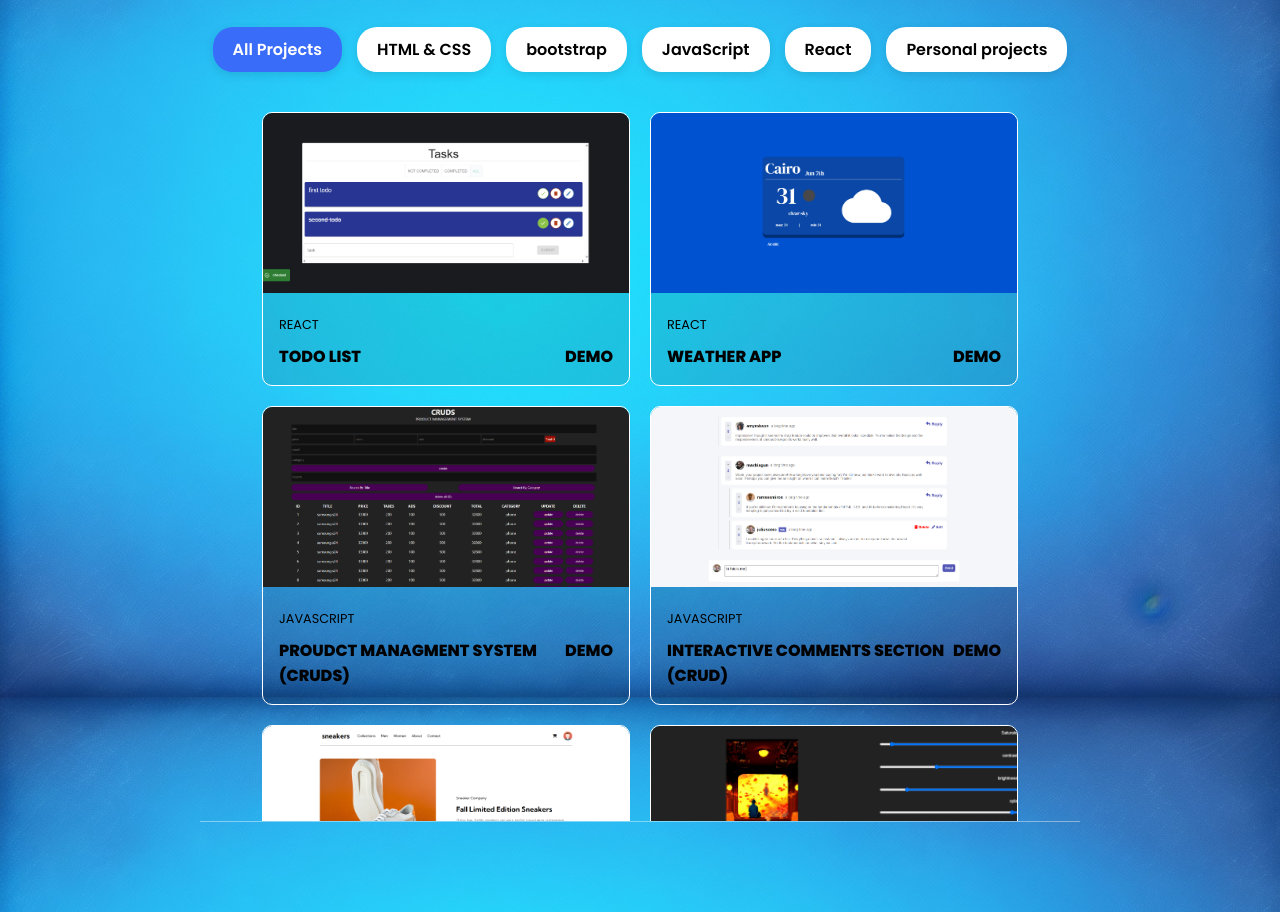
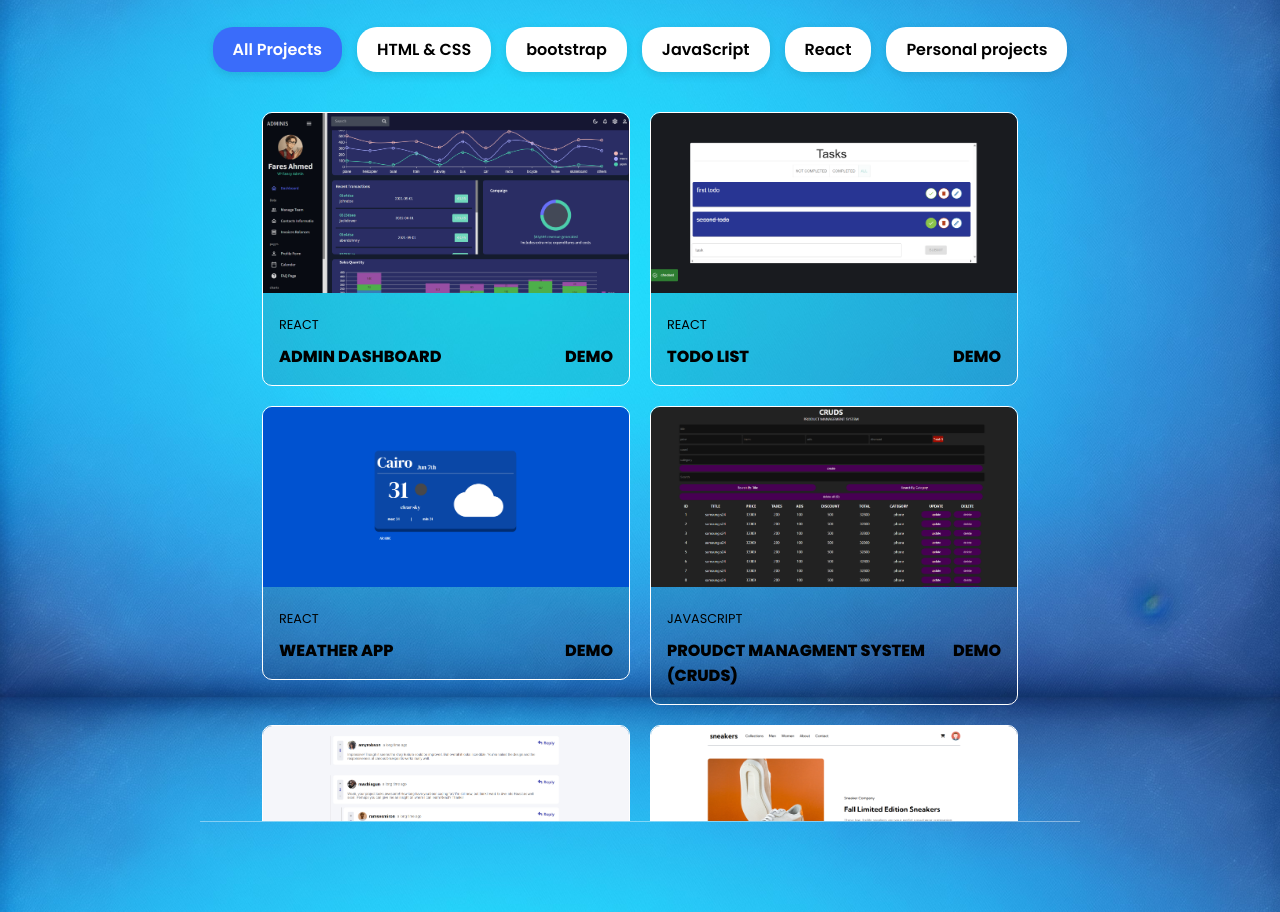
Before and after one commit to Fares-Elsisi-2005/Fares_Portofolio, a plain HTML site: page index.html in a window 1280 px wide. Shown: the part 1555-2467 px from the top of the page. Drawn offline with Linux system fonts and the light colour scheme.

Commit message:
add new react project

```diff
--- a/index.html
+++ b/index.html
@@ -144,7 +144,7 @@
       <section class="Projects" id="projects">
         <h2 class="title">Projects</h2>
 
-        <div class="filter-buttons">
+        <div class="filter-buttons" id="filterButtonsContainer">
             <button class="filter-btn active" data-filter="all">All Projects</button>
             <button class="filter-btn" data-filter="html-css">HTML & CSS</button>
             <button class="filter-btn" data-filter="bootstrap">bootstrap</button>
@@ -155,6 +155,16 @@
 
         <div class="content" id="projects-container">
 
+            <div class="project-card" data-category="react">
+                <div class="project-image">
+                    <img src="./img/reactDashboard.png" alt="react project">
+                </div>
+                <div class="project-info">
+                    <p class="project-category">REACT</p>
+                    <strong class="project-title"> <span>Admin Dashboard</span>
+                    <a href="https://faresdashbard.netlify.app/" class="demo" target="_blank">Demo</a></strong>
+                </div>
+            </div>
             <div class="project-card" data-category="react">
                 <div class="project-image">
                     <img src="./img/React_TodoList.png" alt="react project">
```
Also changed, not shown: script.js (+4 -4 lines), img/reactDashboard.png (added), 1 other file.
